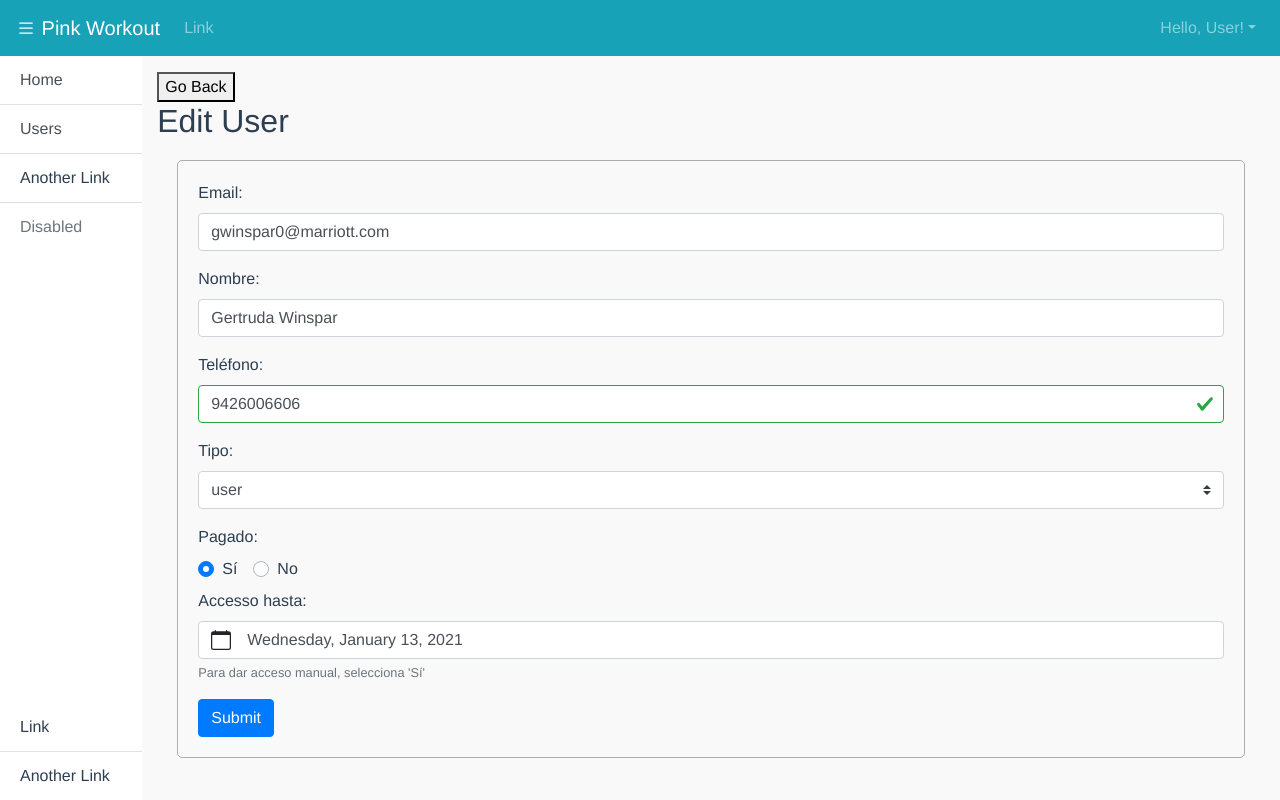
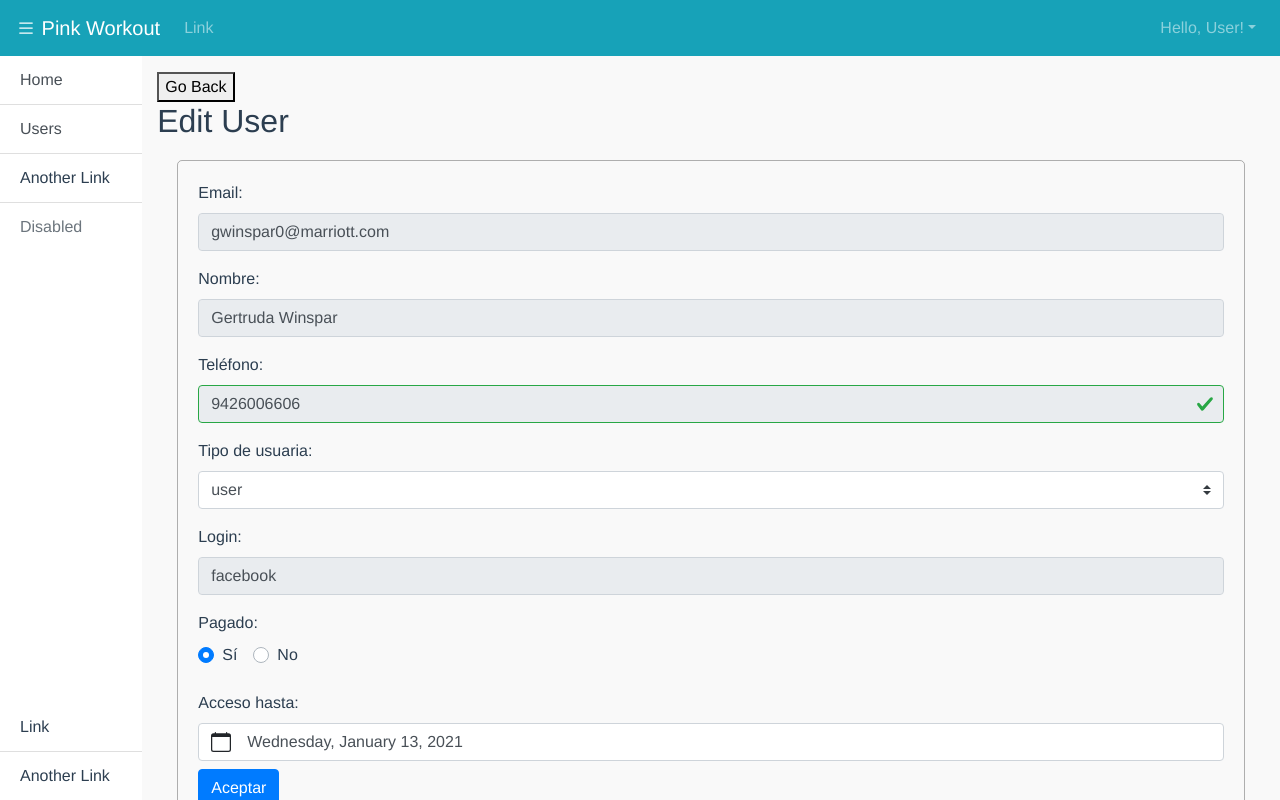
Before and after one commit to vicalbiter/pw-prot, a Vue app: page /users/edit-user/1 in a window 1280 px wide. Built offline with nearby package versions, Linux system fonts and the light colour scheme; data requests are answered from the project's data file.

Commit message:
Add manual access controls

```diff
--- a/src/views/EditUser.vue
+++ b/src/views/EditUser.vue
@@ -18,6 +18,7 @@
             type="email"
             placeholder="Ingrese el email..."
             required
+            :disabled="disableInputs"
           ></b-form-input>
         </b-form-group>
 
@@ -28,6 +29,7 @@
             v-model="form.name"
             placeholder="Ingrese el nombre completo..."
             required
+            :disabled="disableInputs"
           ></b-form-input>
         </b-form-group>
 
@@ -38,6 +40,7 @@
             v-model="form.phone"
             placeholder="Ingrese el teléfono..."
             type="tel"
+            :disabled="disableInputs"
             :state="telState"
             required
           ></b-form-input>
@@ -47,7 +50,7 @@
         </b-form-group>
 
         <!-- User Type -->
-        <b-form-group id="input-group-3" label="Tipo:" label-for="input-3">
+        <b-form-group id="input-group-3" label="Tipo de usuaria:" label-for="input-3">
           <b-form-select
             id="input-3"
             v-model="form.user_type"
@@ -56,27 +59,45 @@
           ></b-form-select>
         </b-form-group>
 
+        <!-- Login Type -->
+        <b-form-group id="input-group-4" label="Login:" label-for="input-4">
+          <b-form-input
+            id="input-4"
+            v-model="form.login_type"
+            required
+            disabled
+          ></b-form-input>
+        </b-form-group>
+
         <!-- Paid -->
-        <b-form-group id="input-radio-group" label="Pagado:" label-for="radio-group" v-slot="{ ariaDescribedby }" description="Para dar acceso manual, selecciona 'Sí'">
+        <b-row align-v="center">
+          <b-col>
+            <b-form-group id="input-radio-group" label="Pagado:" label-for="radio-group" v-slot="{ ariaDescribedby }">
               <b-form-radio-group
                 id="radio-group"
                 v-model="form.paid"
                 :aria-describedby="ariaDescribedby"
                 :options="paid_options"
               >
-            <!-- <b-form-radio value="yes">Sí</b-form-radio>
-            <b-form-radio value="no">No</b-form-radio> -->
               </b-form-radio-group>
-
-          <!-- Manual Access Control -->
-          <div v-if="form.paid" class="mt-2">
-            <label for="access_until">Accesso hasta:</label>
-            <b-form-datepicker id="access_until" v-model="form.access_until"></b-form-datepicker>
-          </div>
+              <!-- <b-form-text v-if="!form.paid">Para dar acceso manual, selecciona "Sí"</b-form-text> -->
             </b-form-group>
 
+          </b-col>
+
+          <b-col v-if="!form.paid">
+            <b-button v-if="!enableManualAccess" size="sm" variant="info" @click="enableManualAccess=!enableManualAccess">Habilitar Acceso Manual</b-button>
+            <b-button v-if="enableManualAccess" size="sm" variant="info" @click="enableManualAccess=!enableManualAccess">Deshabilitar Acceso Manual</b-button>
+          </b-col>
+        </b-row>
+        <!-- Manual Access Control -->
+        <div class="mt-2 mb-2">
+          <label for="access_until">Acceso hasta:</label>
+          <b-form-datepicker id="access_until" v-model="form.access_until" :disabled="manualAccess"></b-form-datepicker>
+        </div>
+
         <!-- Submit -->
-        <b-button type="submit" variant="primary">Submit</b-button>
+        <b-button type="submit" variant="primary">Aceptar</b-button>
       </b-form>
     </div>
 
@@ -96,7 +117,6 @@ export default {
         email: '',
         paid: 'no',
         user_type: '',
-        manual_acces: '',
         login_type: '',
         access_until: '',
         phone: '',
@@ -105,7 +125,9 @@ export default {
       paid_options: [
         { text: "Sí", value: true},
         { text: "No", value: false}
-      ]
+      ],
+      disableInputs: false,
+      enableManualAccess: false
     }
   },
   methods: {
@@ -121,6 +143,9 @@ export default {
       else {
         return null;
       }
+    },
+    manualAccess() {
+      return !(this.form.paid || this.enableManualAccess)
     }
   },
   mounted() {
@@ -134,6 +159,10 @@ export default {
         this.form.user_type = data.user_type
         this.form.phone = data.phone
         this.form.access_until = data.access_until
+        this.form.login_type = data.login_type
+        if (this.form.login_type !== "email") {
+          this.disableInputs = true
+        }
       })
   }
 }
@@ -146,4 +175,5 @@ export default {
   border: 1px solid rgba(0, 0, 0, 0.3);
   border-radius: 5px;
 }
+
 </style>
```
Lines whose indentation alone changed are shown as unchanged.
